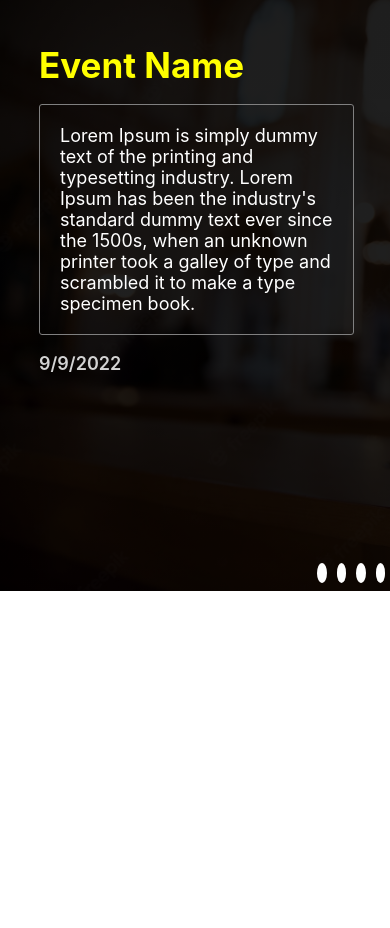
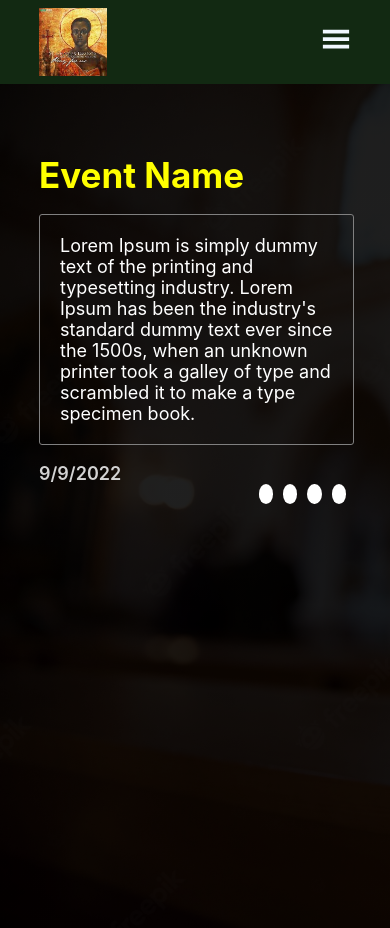
Before and after one commit to ekenecf/church_app_react, a React (Create React App) app: page / in a window 390 px wide. Before the commit the page ends 844 px from the top, so only its background shows below. Built offline with nearby package versions, Linux system fonts and the light colour scheme.

Commit message:
Update mobile menu

```diff
--- a/src/Components/MobileMenu.js
+++ b/src/Components/MobileMenu.js
@@ -1,17 +1,24 @@
 import React from 'react';
 import PropTypes from 'prop-types';
 import '../css/style.css';
+import { NavLink } from 'react-router-dom';
 
 function MobileMenu(props) {
   const { CancelMenu } = props;
 
   return (
     <div className="mobile">
-      <ul className="Mobile-List">
-        <li>Home</li>
-        <li>Events</li>
-        <li>Members</li>
-      </ul>
+      <div className="Mobile-List">
+        <NavLink to="/">
+          <div role="button" tabIndex={0} onClick={CancelMenu} onKeyDown={CancelMenu}>Home</div>
+        </NavLink>
+        <NavLink to="/Events">
+          <div role="button" tabIndex={0} onClick={CancelMenu} onKeyDown={CancelMenu}>Events</div>
+        </NavLink>
+        <NavLink to="/Members">
+          <div className="link-remove" role="button" tabIndex={0} onClick={CancelMenu} onKeyDown={CancelMenu}>Members</div>
+        </NavLink>
+      </div>
       <div className="cancel" role="button" tabIndex={0} onClick={CancelMenu} onKeyDown={CancelMenu}>X</div>
     </div>
   );
--- a/src/css/Estyle.css
+++ b/src/css/Estyle.css
@@ -1,11 +1,11 @@
-.HomeContainer {
+/* .HomeContainer {
   width: 100%;
   height: 100vh;
-}
+} */
 
 .SideContainer {
   width: 100%;
-  height: 70vh;
+  height: 100vh;
   background-image:
     linear-gradient(rgba(0, 0, 0, 0.884), rgba(0, 0, 0, 0.87)),
     url(../assets/backdrop1.jpg);
@@ -13,7 +13,8 @@
   background-repeat: no-repeat;
   display: flex;
   align-items: center;
-  position: relative;
+
+  /* position: relative; */
 }
 
 .Slider {
@@ -31,7 +32,8 @@
 
 .Slider > p {
   font-size: 18px;
-  color: white;
+
+  /* color: white; */
   border: 1px solid gray;
   padding: 20px;
   border-radius: 3px;
@@ -45,12 +47,10 @@
 
 .MyCover {
   position: absolute;
-  bottom: 0;
   right: 0;
   margin-right: 10%;
-  margin-bottom: 2%;
   display: flex;
-  width: 10%;
+  width: 25%;
 }
 
 .Cove {
--- a/src/css/style.css
+++ b/src/css/style.css
@@ -1,7 +1,6 @@
 .header {
-  position: fixed;
-  width: 100%;
-  height: 70px;
+  position: sticky;
+  height: 10vh;
   background: rgb(18, 41, 18);
   color: aliceblue;
   display: flex;
@@ -59,14 +58,11 @@
     width: 100%;
     height: 100vh;
     background: rgba(0, 12, 0, 0.808);
-
-    /* backdrop-filter: blur(5px); */
+    z-index: 1;
   }
 
   .Mobile-List {
     height: 75vh;
-    list-style-type: none;
-    color: aliceblue;
     font-size: 20px;
     display: flex;
     flex-direction: column;
@@ -75,16 +71,22 @@
     align-items: center;
   }
 
+  .Mobile-List a {
+    text-decoration: none;
+    color: aliceblue;
+  }
+
   .cancel {
     font-size: 32px;
     color: aliceblue;
     position: absolute;
-    right: 37px;
+    right: 45px;
     top: 10px;
   }
 
   .mobile {
     display: flex;
     justify-content: center;
+    height: 100vh;
   }
 }
```
